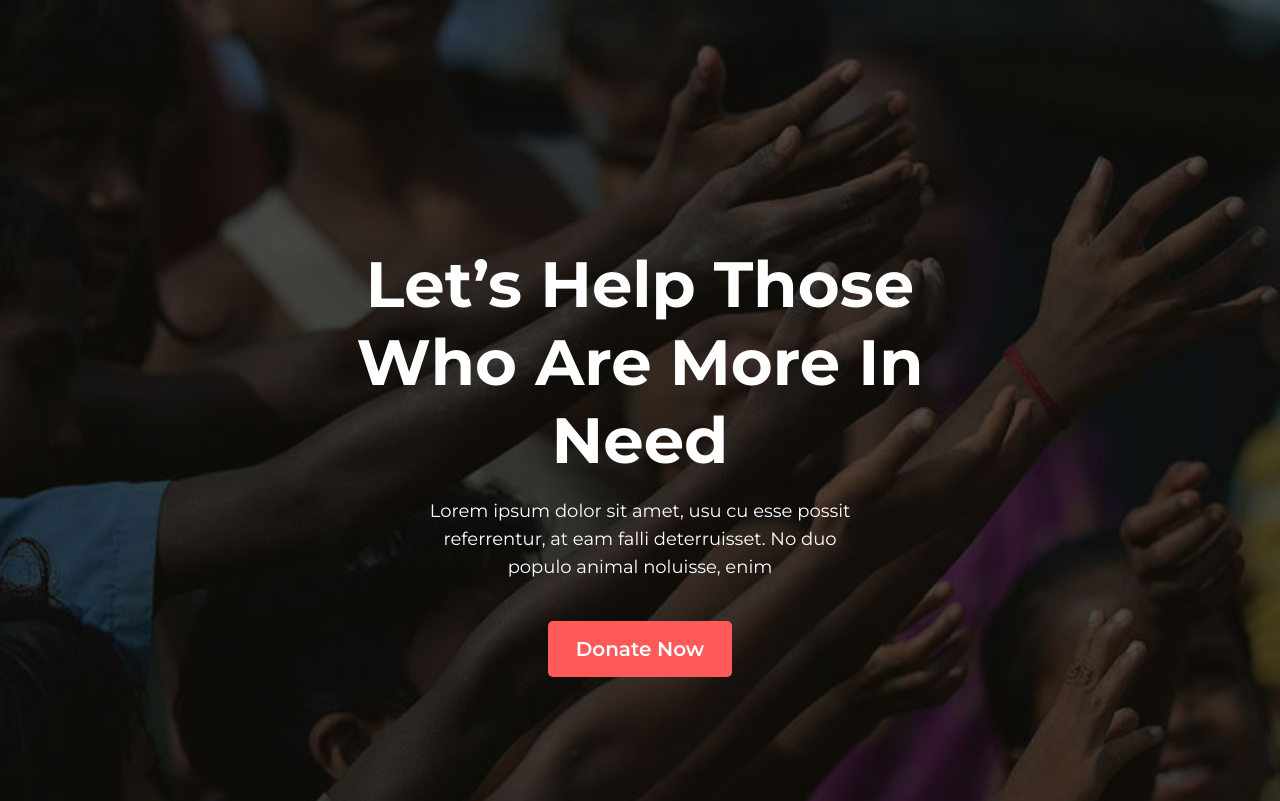
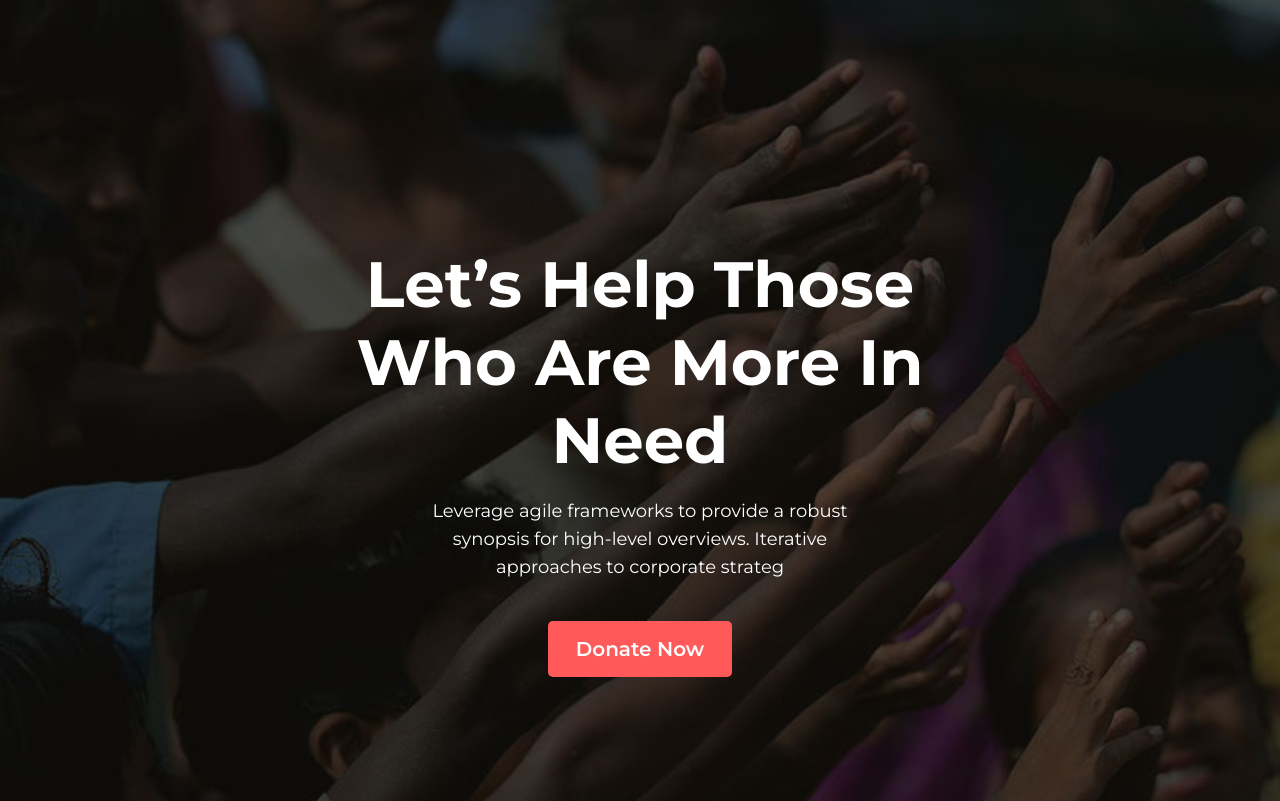
Before and after one commit to Sahariar/donate-today, a plain HTML site: page index.html in a window 1280 px wide. Shown: the top 801 px of the page. Drawn offline with Linux system fonts and the light colour scheme.

Commit message:
Change description text on Html

```diff
--- a/index.html
+++ b/index.html
@@ -17,7 +17,7 @@
             Let’s Help Those Who Are More In Need
         </h1>
         <div class="stn-description white-color">
-            <p>Lorem ipsum dolor sit amet, usu cu esse possit referrentur, at eam falli deterruisset. No duo populo animal noluisse, enim</p>
+            <p>Leverage agile frameworks to provide a robust synopsis for high-level overviews. Iterative approaches to corporate strateg</p>
         </div>
         <div class="banner-donate">
             <a href="#" class="btn-donate">
@@ -30,7 +30,7 @@
     <section class="donate-today">
         <h2 class="dte-title">Donate Today</h2>
         <div class="stn-description">
-            <p>Lorem ipsum dolor sit amet, usu cu esse possit referrentur, at eam falli deterruisset. No duo populo animal noluisse, enim</p>
+            <p>Leverage agile frameworks to provide a robust synopsis for high-level overviews. Iterative approaches to corporate strateg</p>
         </div>
         <div class="dte-amt-area">
                 <div class="dte-box dte-bg-gray font-lobstar">
@@ -58,7 +58,7 @@
     <section class="our-donation">
         <h2 class="dte-title">Our Donate Plan</h2>
         <div class="stn-description">
-            <p>Lorem ipsum dolor sit amet, usu cu esse possit referrentur, at eam falli deterruisset. No duo populo animal noluisse, enim</p>
+            <p>Leverage agile frameworks to provide a robust synopsis for high-level overviews. Iterative approaches to corporate strateg</p>
         </div>
 
         <div class="dtn-box-area">
@@ -125,8 +125,8 @@
                     Their lives depend on your donation
                     </h2>
                     <div class="box-description">
-                        <p>Lorem ipsum dolor sit amet, usu cu esse possit referrentur, at eam falli deterruisset. No duo populo animal noluisse, enim</p>
-                        <p>Lorem ipsum dolor sit amet, usu cu esse possit referrentur</p>
+                        <p>Leverage agile frameworks to provide a robust synopsis for high-level overviews. Iterative approaches to corporate strateg</p>
+                        <p>Leverage agile frameworks to provide a robust synopsis for</p>
                     </div>
                     <div class="contribute-donate">
                         <a href="#" class="btn-donate">
@@ -152,8 +152,8 @@
                         They need us to suvive
                     </h2>
                     <div class="box-description">
-                        <p>Lorem ipsum dolor sit amet, usu cu esse possit referrentur, at eam falli deterruisset. No duo populo animal noluisse, enim</p>
-                        <p>Lorem ipsum dolor sit amet, usu cu esse possit referrentur</p>
+                        <p>Leverage agile frameworks to provide a robust synopsis for high-level overviews. Iterative approaches to corporate strateg</p>
+                        <p>Leverage agile frameworks to provide a robust synopsis for</p>
                     </div>
                     <div class="contribute-donate">
                         <a href="#" class="btn-donate">
@@ -171,8 +171,8 @@
                         No More Hunger
                     </h2>
                     <div class="box-description">
-                        <p>Lorem ipsum dolor sit amet, usu cu esse possit referrentur, at eam falli deterruisset. No duo populo animal noluisse, enim</p>
-                        <p>Lorem ipsum dolor sit amet, usu cu esse possit referrentur</p>
+                        <p>Leverage agile frameworks to provide a robust synopsis for high-level overviews. Iterative approaches to corporate strateg</p>
+                        <p>Leverage agile frameworks to provide a robust synopsis for</p>
                     </div>
                     <div class="contribute-donate">
                         <a href="#" class="btn-donate">
@@ -199,8 +199,8 @@
                         By Giving Of Yours
                     </h2>
                     <div class="box-description">
-                        <p>Lorem ipsum dolor sit amet, usu cu esse possit referrentur, at eam falli deterruisset. No duo populo animal noluisse, enim</p>
-                        <p>Lorem ipsum dolor sit amet, usu cu esse possit referrentur</p>
+                        <p>Leverage agile frameworks to provide a robust synopsis for high-level overviews. Iterative approaches to corporate strateg</p>
+                        <p>Leverage agile frameworks to provide a robust synopsis for</p>
                     </div>
                     <div class="contribute-donate">
                         <a href="#" class="btn-donate">
@@ -270,7 +270,7 @@
      <section class="newsletter">
         <h2 class="dte-title">Get My Updates</h2>
         <div class="stn-description">
-            <p>Lorem ipsum dolor sit amet, usu cu esse possit referrentur, at eam falli deterruisset. No duo populo animal noluisse, enim</p>
+            <p>Leverage agile frameworks to provide a robust synopsis for high-level overviews. Iterative approaches to corporate strateg</p>
         </div>
 
         <div class="newsform-box">
```
